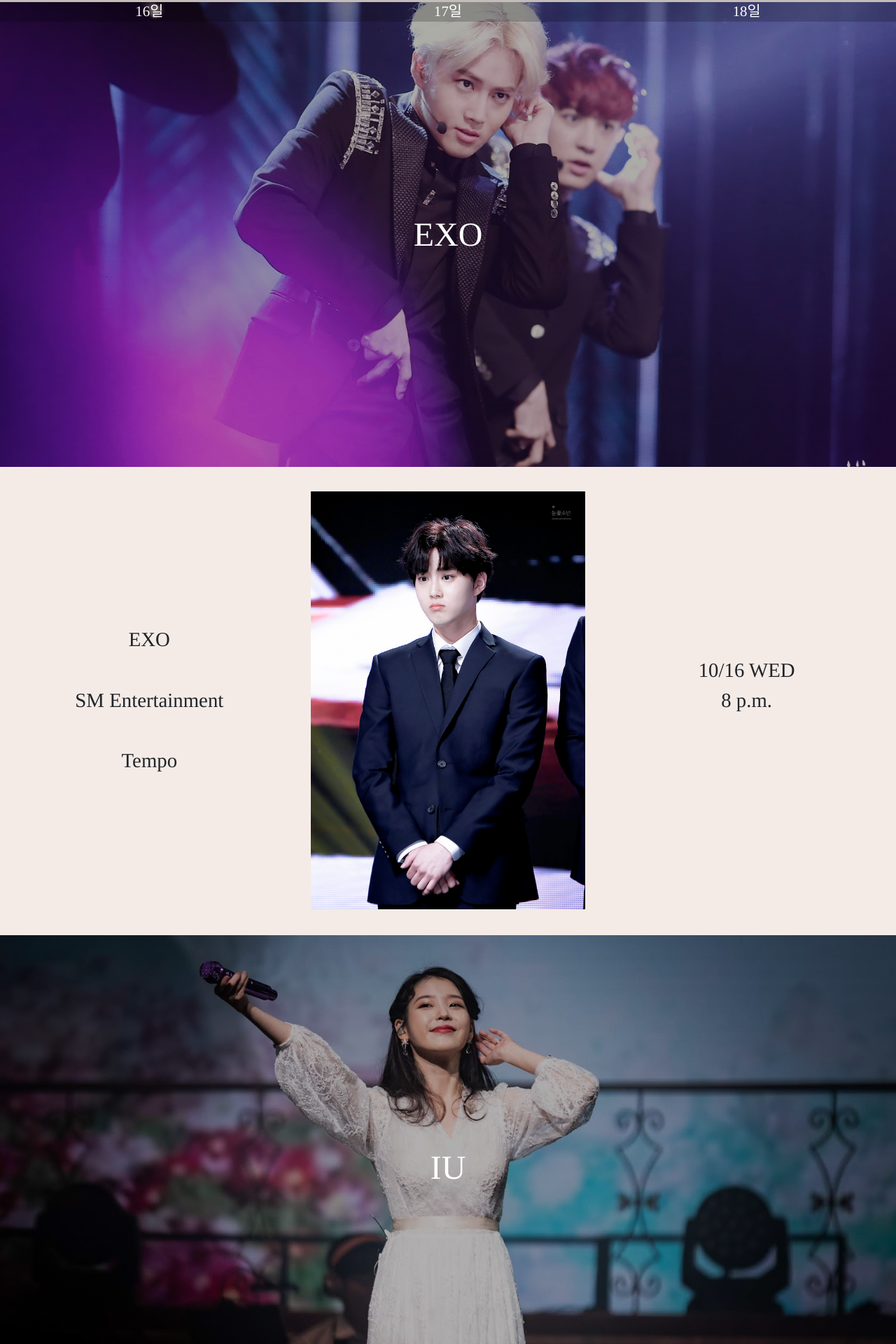
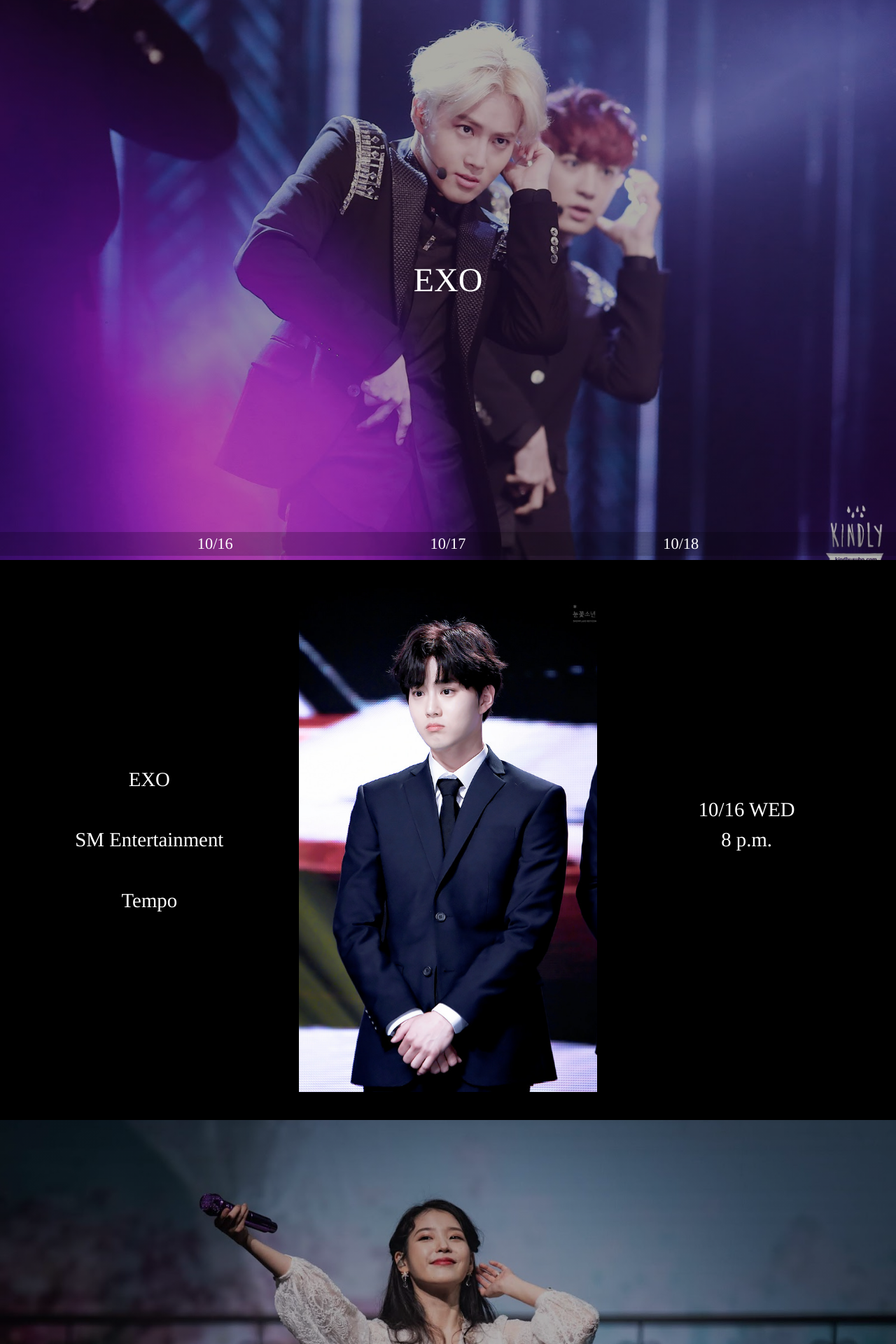
Before and after one commit to dahae0320/GNU_FestivalPage, a Django app: page /singer/ in a window 1280 px wide. Shown: the top 1920 px of the page at 70% size. Run offline with Django 3.2, Linux system fonts and the light colour scheme; some libraries are stand-ins or nearby versions; some web fonts are replaced.

Commit message:
add full_screen & scroll modified singer.html & singer.css

```diff
--- a/festival/static/festival/singer.css
+++ b/festival/static/festival/singer.css
@@ -22,28 +22,34 @@ html{
 */
 .nav-container{
     width:100%;
+    /* height:100vh; */
     background: linear-gradient(rgba(0, 0, 0, 0.2), rgba(0, 0, 0, 0.2));
     display: flex;
     flex-direction:row;
-    justify-content: space-around;
+    justify-content: space-evenly;
     flex-wrap: wrap;
-    align-items: center;
-
+    align-items: flex-end;
+    margin-top: 96vh;
     position:fixed;
-
 }
 
 .nav-btn{
     color:white;
     text-decoration:none;
-    font-size: 1.3em;
+    font-size: 1.2em;
     font-family: 'NotoSerifKR', times ;
 
-
 }
-
-a:hover { color: white; text-decoration: none; }
-a:focus {text-decoration: none; }
+/* a:link { color: red; } */
+a:hover {
+    /* color: rgb(180, 180, 180);  */
+    color:white;
+    text-decoration: none;
+}
+a:focus {
+    text-decoration: none;
+    /* color: red; */
+}
 
 /*
     container
@@ -57,10 +63,10 @@ a:focus {text-decoration: none; }
     flex-wrap: wrap;
     align-items: center;
 
-    height:2000px;
+    /* height:2000px; */
     width:100%;
-    background-color: rgb(244, 235, 231);
-    /* background-color:black; */
+    /* background-color: rgb(244, 235, 231); */
+    background-color:black;
 }
 
 /*
@@ -73,12 +79,13 @@ a:focus {text-decoration: none; }
     background-size: cover;
     background-color:rgb(34, 0, 88);
 
-    height:16.6%;
+    height:50vh;
     width:100%;
 
     display: flex;
+    flex-direction:column;
     align-items: center;
-    justify-content: center;
+    justify-content: space-between;
 }
 
 /* 10월 17일 */
@@ -88,12 +95,13 @@ a:focus {text-decoration: none; }
     background-size: cover;
     background-color:rgb(34, 0, 88);
 
-    height:16.6%;
+    height:50vh;
     width:100%;
 
     display: flex;
+    flex-direction:column;
     align-items: center;
-    justify-content: center;
+    justify-content: space-between;
 }
 
 /* 10월 18일 */
@@ -103,12 +111,13 @@ a:focus {text-decoration: none; }
     background-size: cover;
     background-color:rgb(34, 0, 88);
 
-    height:16.6%;
+    height:50vh;
     width:100%;
 
     display: flex;
+    flex-direction:column;
     align-items: center;
-    justify-content: center;
+    justify-content: space-between;
 }
 
 /* 가수 이름 */
@@ -122,7 +131,7 @@ a:focus {text-decoration: none; }
     가수 프로필 영역
 */
 .flex-container>.profile{
-    height:16.6%;
+    height:50vh;
     width:100%;
     text-align: center;
 
@@ -142,7 +151,7 @@ a:focus {text-decoration: none; }
 
     font-family: times, 'NotoSerifKR', 'Chosunilbo_myungjo', 'hanna';
     font-size:1.3rem;
-    /* color:white; */
+    color:white;
 
     display: flex;
     align-items: center;
@@ -155,14 +164,36 @@ a:focus {text-decoration: none; }
 }
 
 @media screen and (min-width: 700px) {
-    .flex-container{
+    .flex-container>.main-1016{
+        height: 100vh;
+    }
+
+    .flex-container>.main-1017{
+        height: 100vh;
+    }
+    .flex-container>.main-1018{
+        height: 100vh;
+    }
+
+    .flex-container>.profile{
+        height: 100vh;
+    }
+    /* .flex-container{
         height:4000px;
-    }
+    } */
     .profile>.profile-box{
         font-size:1.8em;
     }
     .main-title{
         font-size:3em;
+    }
+
+    .nav-btn{
+        font-size: 1.4em;
+    }
+
+    .nav-container{
+        margin-top:95vh;
     }
 
     /* .flex-container>.main-1016{
--- a/festival/templates/singer.html
+++ b/festival/templates/singer.html
@@ -1,32 +1,74 @@
 {% extends 'base.html' %}
-{% load staticfiles %}
+{% load static %}
 {% block head %}
-<!-- 이곳에 head태그 관련 내용 추가-->
-<!-- css file -->
     <link rel="stylesheet" type="text/css" href="{% static 'festival/singer.css' %}">
 
-<!-- font-family: 'hanna', 'nanum Pen Script', 'hanna'; -->
-<link href="http://fonts.googleapis.com/earlyaccess/nanumpenscript.css" rel="stylesheet">
-<link href="http://fonts.googleapis.com/earlyaccess/hanna.css" rel="stylesheet">
-<link href="http://fonts.googleapis.com/earlyaccess/notosanskr.css" rel="stylesheet">
+    <script type="text/javascript" src="http://code.jquery.com/jquery-1.12.4.min.js"></script>
+    <script type="text/javascript">
+        window.onload = function () {
+            var elm = ".main-1016, .main-1017, .main-1018, .profile";
+            $(elm).each(function (index) {
+                // 개별적으로 Wheel 이벤트 적용
+                $(this).on("mousewheel DOMMouseScroll", function (e) {
+                    e.preventDefault();
+                    var delta = 0;
+                    if (!event) event = window.event;
+                    if (event.wheelDelta) {
+                        delta = event.wheelDelta / 120;
+                        if (window.opera) delta = -delta;
+                    }
+                    else if (event.detail)
+                    // 원래는 3
+                        delta = -event.detail / 3;
+                    var moveTop = $(window).scrollTop();
+                    var elmSelecter = $(elm).eq(index);
+                    // 마우스휠을 위에서 아래로
+                    if (delta < 0) {
+                        if ($(elmSelecter).next() != undefined) {
+                            try{
+                                moveTop = $(elmSelecter).next().offset().top;
+                            }catch(e){}
+                        }
+                    // 마우스휠을 아래에서 위로
+                    } else {
+                        if ($(elmSelecter).prev() != undefined) {
+                            try{
+                                moveTop = $(elmSelecter).prev().offset().top;
+                            }catch(e){}
+                        }
+                    }
 
-<script src="https://oss.maxcdn.com/html5shiv/3.7.2/html5shiv.min.js"></script>
+                    // 화면 이동 0.8초(800)
+                    $("html,body").stop().animate({
+                        scrollTop: moveTop + 'px'
+                    }, {
+                        duration: 800, complete: function () {
+                        }
+                    });
+                });
+            });
+        }
+    </script>
+
     <script src="../static/festival/jquery-2.1.3.min.js"></script>
     <script src="../static/festival/jquery.scrollTo.min.js"></script>
+
 {% endblock %}
 
 {% block content %}
 <div class="nav-container">
-    <nav><a href="#1" class="nav-btn">16일</a></nav>
-    <nav><a href="#2" class="nav-btn">17일</a></nav>
-    <nav><a href="#3" class="nav-btn">18일</a></nav>
+        <a href="#1" class="nav-btn">10/16</a>
+        <a href="#2" class="nav-btn">10/17</a>
+        <a href="#3" class="nav-btn">10/18</a>
 </div>
+
 
 <div class="flex-container">
         <!-- 메인 사진 10월 16일 -->
-    <section id="1" class="page1"></section>
         <div class="main-1016">
+            <div class="main-title"><section id="1" class="page1"></section></div>
             <div class="main-title">EXO</div>
+            <div class="main-title"></div>
         </div>
 
         <!-- 프로필 -->
@@ -44,10 +86,13 @@
         </div>
 
         <!-- 메인 사진 10월 17일 -->
-    <section id="2" class="page2"></section>
+
         <div class="main-1017">
+            <div class="main-title"><section id="2" class="page2"></section></div>
             <div class="main-title">IU</div>
+            <div class="main-title"></div>
         </div>
+
 
         <!-- 프로필 -->
         <div class="profile">
@@ -64,9 +109,10 @@
         </div>
 
         <!-- 메인 사진 10월 18일 -->
-    <section id="3" class="page3"></section>
         <div class="main-1018">
+            <div class="main-title"><section id="3" class="page3"></section></div>
             <div class="main-title">Red Velvet</div>
+            <div class="main-title"></div>
         </div>
 
         <!-- 프로필 -->
@@ -84,12 +130,15 @@
         </div>
     </div>
 
+
     <script>
+
         $(document).ready(function(){
-        $('nav a').click(function(e){
+            $('.nav-container a').click(function(e){
                 $.scrollTo(this.hash || 0, 500);
                 e.preventDefault();
             });
         });
     </script>
+
     {% endblock %}
```
Also changed, not shown: festival/static/festival/onepage.html (deleted, +0 -52 lines). Lines whose indentation alone changed are shown as unchanged.
